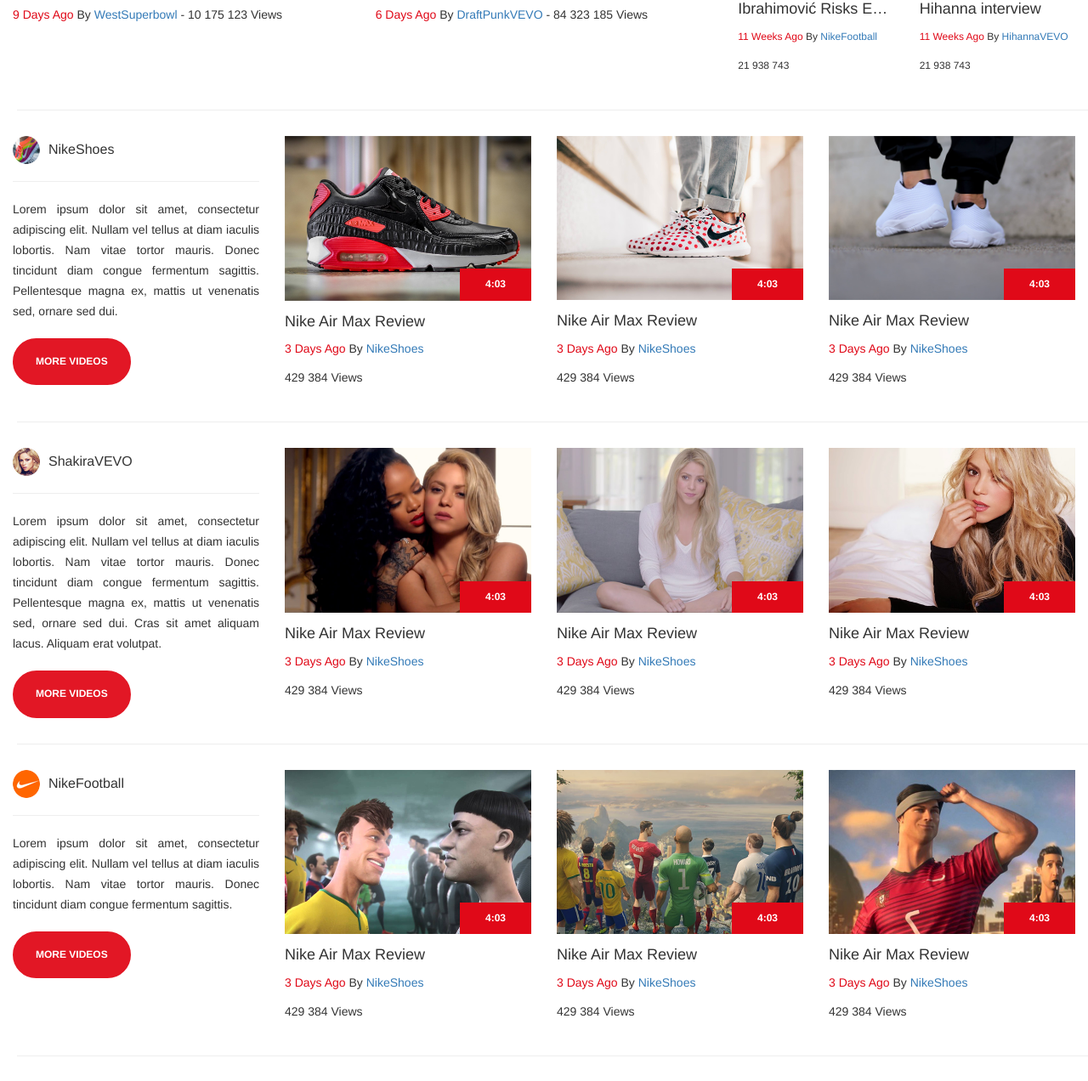
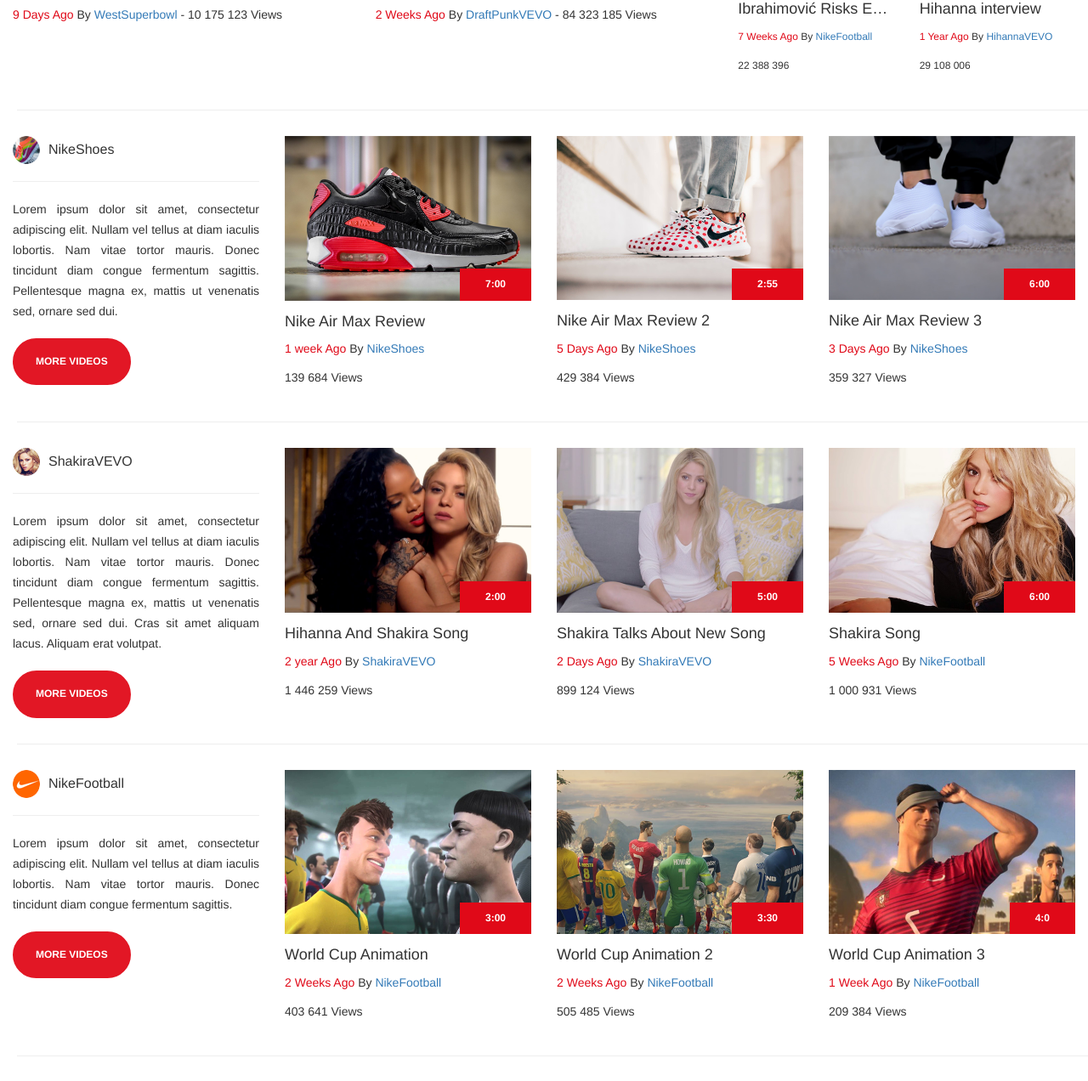
Before and after one commit to marlonsc15/Homepage-Youtube, a plain HTML site: page code/index.html in a window 1280 px wide. Shown: the part 588-1860 px from the top of the page at 85% size. Drawn offline with nearby package versions, Linux system fonts and the light colour scheme.

Commit message:
atualização correção final

```diff
--- a/code/index.html
+++ b/code/index.html
@@ -147,7 +147,7 @@
           </div><!-- final da area -->
 
             <h2>Daft punk - Get Lucky</h2>
-            <p><span>6 Days Ago </span>By <a href="#">DraftPunkVEVO</a> - 84 323 185 Views</p>
+            <p><span>2 Weeks Ago </span>By <a href="#">DraftPunkVEVO</a> - 84 323 185 Views</p>
 
         </div><!-- final col-md-4 -->
 
@@ -164,12 +164,12 @@
               </div><!-- final da mask/ hover -->
 
                 <img src="image/video3.png" alt="video" class="img-responsive">
-                <span class="duration">4:03</span>
+                <span class="duration">2:43</span>
 
             </div><!-- final da area -->
 
             <h4>Shakira -Waka Waka</h4>
-            <p><span>11 Weeks Ago </span>By <a href="#">ShakiraVEVO</a></p>
+            <p><span>2 Year Ago </span>By <a href="#">ShakiraVEVO</a></p>
             <p class="views">21 938 743</p>
           </li>
           <li class="col-md-2 video mini">
@@ -184,13 +184,13 @@
               </div><!-- final da mask/ hover -->
 
                 <img src="image/video4.png" alt="video" class="img-responsive">
-                <span class="duration">4:03</span>
+                <span class="duration">6:00</span>
 
             </div><!-- final da area -->
 
             <h4>Nike Air Mag Replicas</h4>
-            <p><span>11 Weeks Ago </span>By <a href="#">NikeShoes</a></p>
-            <p class="views">21 938 743</p>
+            <p><span>6 Weeks Ago </span>By <a href="#">NikeShoes</a></p>
+            <p class="views">933 482</p>
           </li>
           <li class="col-md-2 video mini">
             <div class="area">
@@ -204,13 +204,13 @@
               </div><!-- final da mask/ hover -->
 
                 <img src="image/video5.png" alt="video" class="img-responsive">
-                <span class="duration">4:03</span>
+                <span class="duration">2:30</span>
 
             </div><!-- final da area -->
 
             <h4>Ibrahimović Risks Eve...</h4>
-            <p><span>11 Weeks Ago </span>By <a href="#">NikeFootball</a></p>
-            <p class="views">21 938 743</p>
+            <p><span>7 Weeks Ago </span>By <a href="#">NikeFootball</a></p>
+            <p class="views">22 388 396</p>
           </li>
           <li class="col-md-2 video mini">
             <div class="area">
@@ -224,13 +224,13 @@
               </div><!-- final da mask/ hover -->
 
                 <img src="image/video6.png" alt="video" class="img-responsive">
-                <span class="duration">4:03</span>
+                <span class="duration">14:20</span>
 
             </div><!-- final da area -->
 
             <h4>Hihanna interview</h4>
-            <p><span>11 Weeks Ago </span>By <a href="#">HihannaVEVO</a></p>
-            <p class="views">21 938 743</p>
+            <p><span>1 Year Ago </span>By <a href="#">HihannaVEVO</a></p>
+            <p class="views">29 108 006</p>
           </li>
         </ul>
 
@@ -266,13 +266,13 @@
               </div><!-- final da mask/ hover -->
 
                 <img src="image/channel1.png" alt="video" class="img-responsive">
-                <span class="duration">4:03</span>
+                <span class="duration">7:00</span>
 
             </div><!-- final da area -->
 
             <h4>Nike Air Max Review</h4>
-            <p><span>3 Days Ago </span>By <a href="#">NikeShoes</a></p>
-            <p class="views">429 384 Views</p>
+            <p><span>1 week Ago </span>By <a href="#">NikeShoes</a></p>
+            <p class="views">139 684 Views</p>
         </div>
 
         <div class="col-md-3 video">
@@ -287,12 +287,12 @@
               </div><!-- final da mask/ hover -->
 
                 <img src="image/channel2.png" alt="video" class="img-responsive">
-                <span class="duration">4:03</span>
+                <span class="duration">2:55</span>
 
             </div><!-- final da area -->
 
-            <h4>Nike Air Max Review</h4>
-            <p><span>3 Days Ago </span>By <a href="#">NikeShoes</a></p>
+            <h4>Nike Air Max Review 2</h4>
+            <p><span>5 Days Ago </span>By <a href="#">NikeShoes</a></p>
             <p class="views">429 384 Views</p>
         </div>
 
@@ -308,13 +308,13 @@
               </div><!-- final da mask/ hover -->
 
                 <img src="image/channel3.png" alt="video" class="img-responsive">
-                <span class="duration">4:03</span>
+                <span class="duration">6:00</span>
 
             </div><!-- final da area -->
 
-            <h4>Nike Air Max Review</h4>
+            <h4>Nike Air Max Review 3</h4>
             <p><span>3 Days Ago </span>By <a href="#">NikeShoes</a></p>
-            <p class="views">429 384 Views</p>
+            <p class="views">359 327 Views</p>
         </div><!-- final do video -->
 
       </div><!-- final do canal -->
@@ -348,13 +348,13 @@
               </div><!-- final da mask/ hover -->
 
                 <img src="image/shakira1.png" alt="video" class="img-responsive">
-                <span class="duration">4:03</span>
+                <span class="duration">2:00</span>
 
             </div><!-- final da area -->
 
-            <h4>Nike Air Max Review</h4>
-            <p><span>3 Days Ago </span>By <a href="#">NikeShoes</a></p>
-            <p class="views">429 384 Views</p>
+            <h4>Hihanna And Shakira Song</h4>
+            <p><span>2 year Ago </span>By <a href="#">ShakiraVEVO</a></p>
+            <p class="views">1 446 259 Views</p>
         </div>
 
         <div class="col-md-3 video">
@@ -369,13 +369,13 @@
               </div><!-- final da mask/ hover -->
 
                 <img src="image/shakira2.png" alt="video" class="img-responsive">
-                <span class="duration">4:03</span>
+                <span class="duration">5:00</span>
 
             </div><!-- final da area -->
 
-            <h4>Nike Air Max Review</h4>
-            <p><span>3 Days Ago </span>By <a href="#">NikeShoes</a></p>
-            <p class="views">429 384 Views</p>
+            <h4>Shakira Talks About New Song</h4>
+            <p><span>2 Days Ago </span>By <a href="#">ShakiraVEVO</a></p>
+            <p class="views">899 124 Views</p>
         </div>
 
         <div class="col-md-3 video">
@@ -390,13 +390,13 @@
               </div><!-- final da mask/ hover -->
 
                 <img src="image/shakira3.png" alt="video" class="img-responsive">
-                <span class="duration">4:03</span>
+                <span class="duration">6:00</span>
 
             </div><!-- final da area -->
 
-            <h4>Nike Air Max Review</h4>
-            <p><span>3 Days Ago </span>By <a href="#">NikeShoes</a></p>
-            <p class="views">429 384 Views</p>
+            <h4>Shakira Song</h4>
+            <p><span>5 Weeks Ago </span>By <a href="#">NikeFootball</a></p>
+            <p class="views">1 000 931 Views</p>
         </div><!-- final do video -->
 
       </div><!-- final do canal -->
@@ -430,13 +430,13 @@
               </div><!-- final da mask/ hover -->
 
                 <img src="image/football1.png" alt="video" class="img-responsive">
-                <span class="duration">4:03</span>
+                <span class="duration">3:00</span>
 
             </div><!-- final da area -->
 
-            <h4>Nike Air Max Review</h4>
-            <p><span>3 Days Ago </span>By <a href="#">NikeShoes</a></p>
-            <p class="views">429 384 Views</p>
+            <h4>World Cup Animation</h4>
+            <p><span>2 Weeks Ago </span>By <a href="#">NikeFootball</a></p>
+            <p class="views">403 641 Views</p>
         </div>
 
         <div class="col-md-3 video">
@@ -451,13 +451,13 @@
               </div><!-- final da mask/ hover -->
 
                 <img src="image/football2.png" alt="video" class="img-responsive">
-                <span class="duration">4:03</span>
+                <span class="duration">3:30</span>
 
             </div><!-- final da area -->
 
-            <h4>Nike Air Max Review</h4>
-            <p><span>3 Days Ago </span>By <a href="#">NikeShoes</a></p>
-            <p class="views">429 384 Views</p>
+            <h4>World Cup Animation 2</h4>
+            <p><span>2 Weeks Ago </span>By <a href="#">NikeFootball</a></p>
+            <p class="views">505 485 Views</p>
         </div>
 
         <div class="col-md-3 video">
@@ -472,13 +472,13 @@
               </div><!-- final da mask/ hover -->
 
                 <img src="image/football3.png" alt="video" class="img-responsive">
-                <span class="duration">4:03</span>
+                <span class="duration">4:0</span>
 
             </div><!-- final da area -->
 
-            <h4>Nike Air Max Review</h4>
-            <p><span>3 Days Ago </span>By <a href="#">NikeShoes</a></p>
-            <p class="views">429 384 Views</p>
+            <h4>World Cup Animation 3</h4>
+            <p><span>1 Week Ago </span>By <a href="#">NikeFootball</a></p>
+            <p class="views">209 384 Views</p>
         </div><!-- final do video -->
 
       </div><!-- final do canal -->
```
